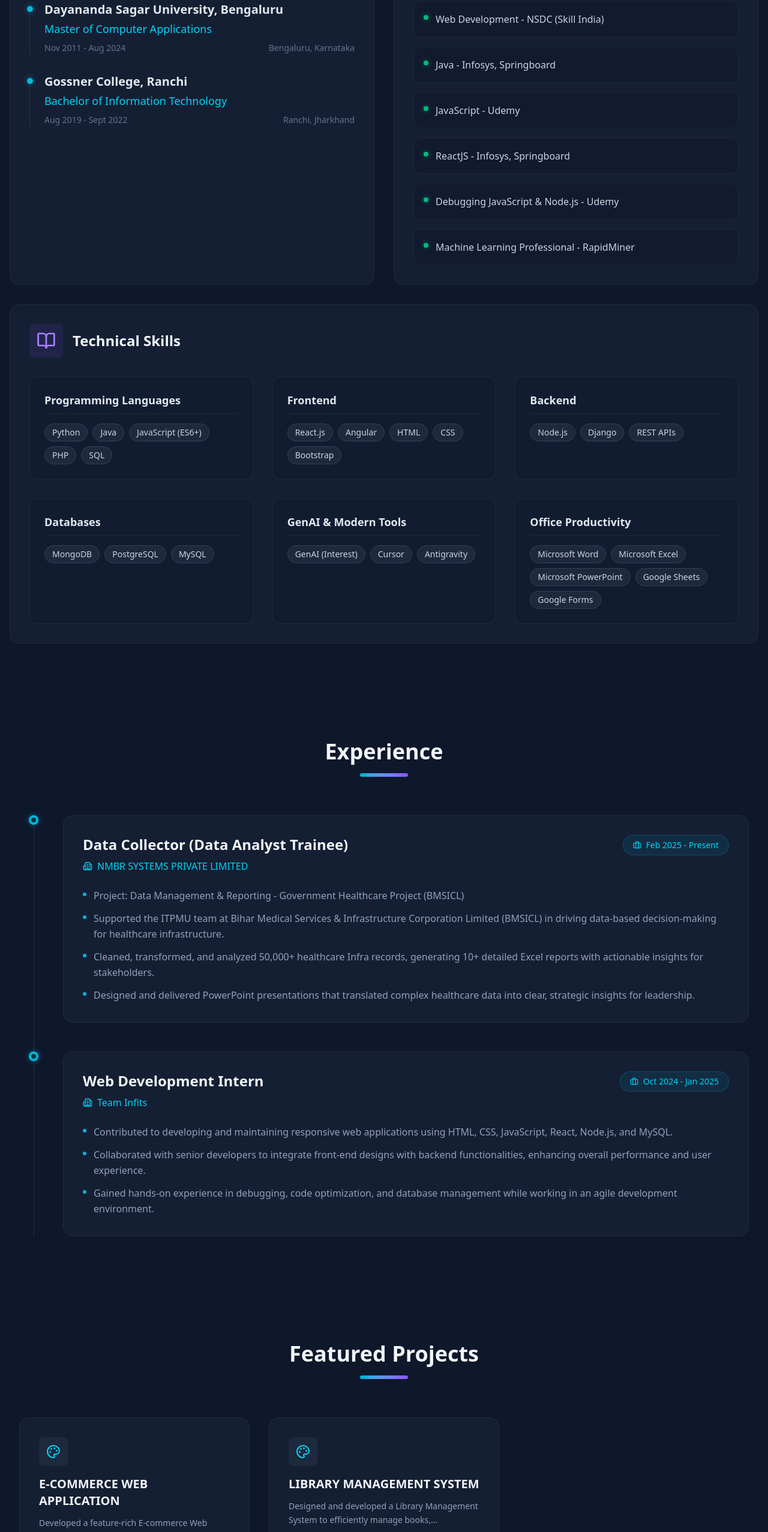
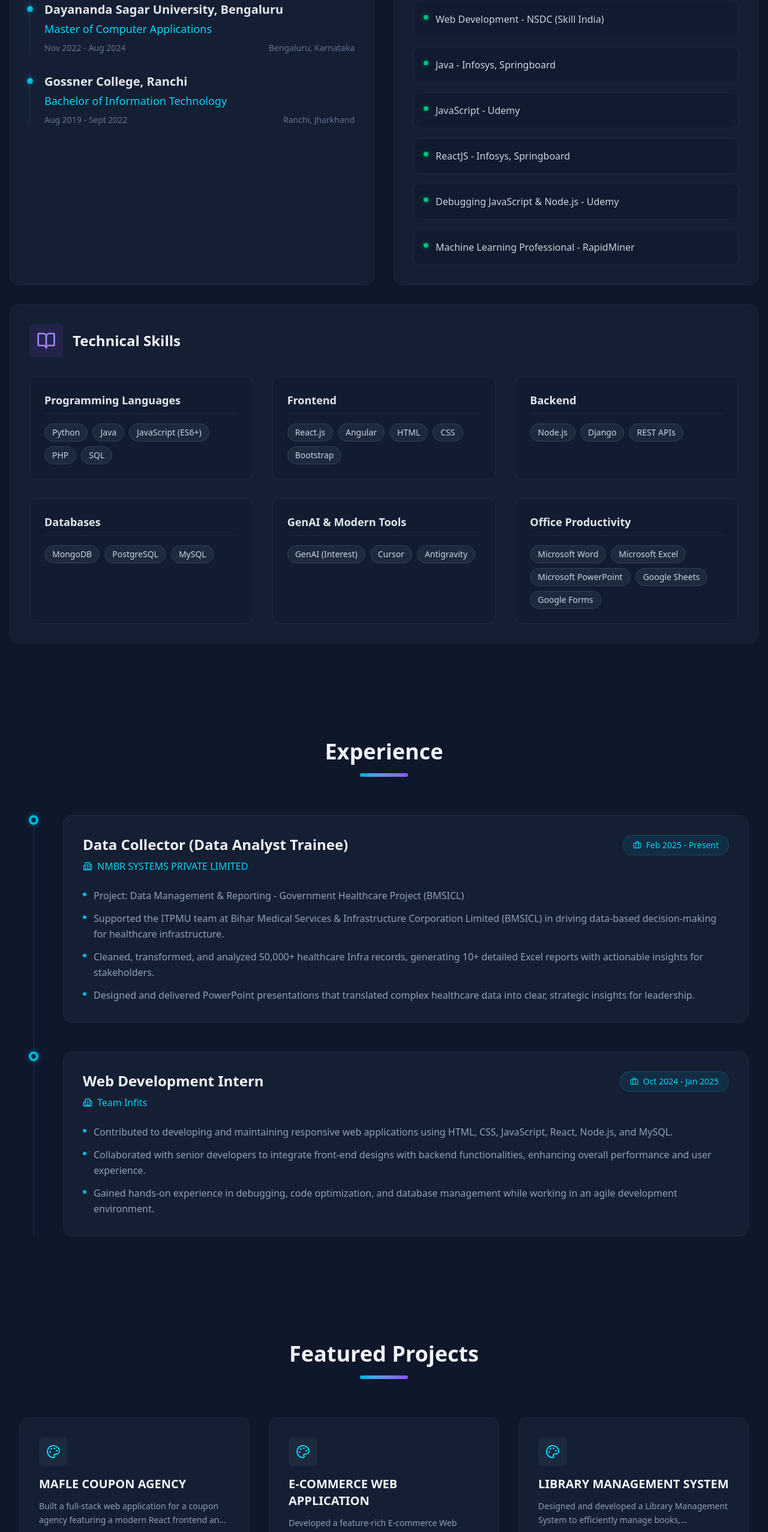
Before and after one commit to mehul825/Portfolio, a React (Vite) app in the folder client/: page / in a window 1280 px wide. Shown: the part 1274-3828 px from the top of the page at 60% size. Built offline with nearby package versions, Linux system fonts and the light colour scheme.

Commit message:
Add Mafle project to portfolio

```diff
--- a/client/src/data.js
+++ b/client/src/data.js
@@ -57,6 +57,17 @@ export const portfolioData = {
     ],
     projects: [
         {
+            title: "MAFLE COUPON AGENCY",
+            description: [
+                "Built a full-stack web application for a coupon agency featuring a modern React frontend and a robust Node.js/Express backend.",
+                "Key features include a public-facing brand site with partner showcases, a fully functional contact system, and a secured admin dashboard for internal management.",
+                "Implemented JWT authentication and a responsive glassmorphism UI."
+            ],
+            techStack: ["React.js", "Node.js", "Express.js", "JWT", "CSS"],
+            link: "https://mafle.netlify.app/",
+            github: "https://github.com/mehul825/mafle-coupon-agency"
+        },
+        {
             title: "E-COMMERCE WEB APPLICATION",
             description: [
                 "Developed a feature-rich E-commerce Web Application enabling seamless shopping experiences with secure user authentication and intuitive navigation.",
@@ -85,7 +96,7 @@ export const portfolioData = {
         {
             institution: "Dayananda Sagar University, Bengaluru",
             degree: "Master of Computer Applications",
-            duration: "Nov 2011 - Aug 2024",
+            duration: "Nov 2022 - Aug 2024",
             location: "Bengaluru, Karnataka"
         },
         {
```
Also changed, not shown: 2 other files (tests, documents, lock files or other folders).
